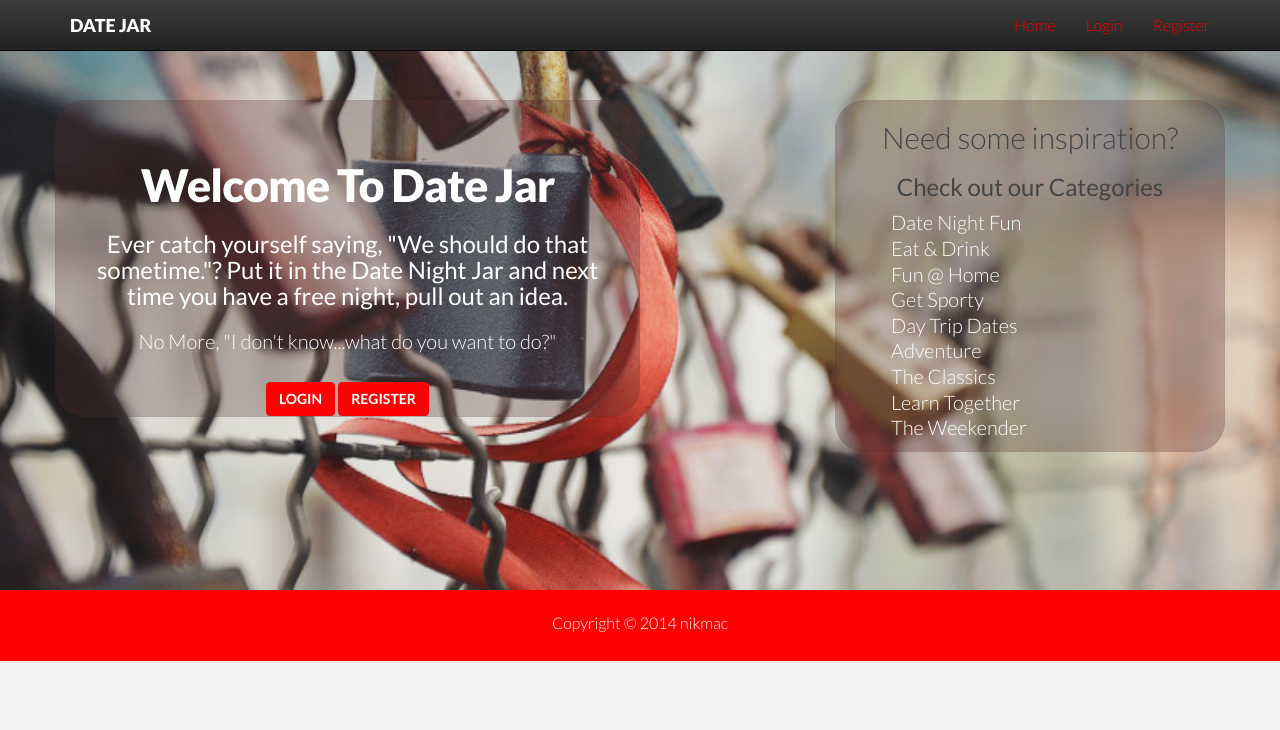
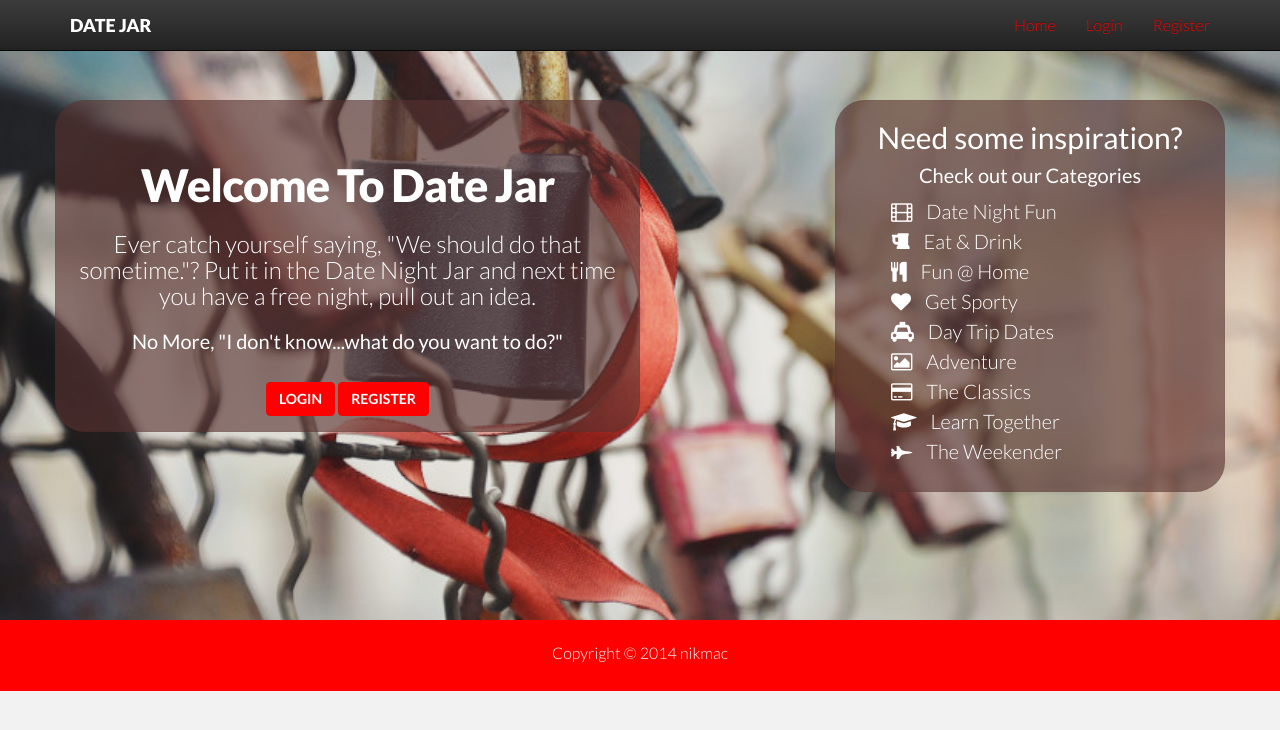
Before and after one commit to nikmac/Date-Jar, a Django app: page / in a window 1280 px wide. Shown: the top 730 px of the page. Run offline with Django 3.2, Linux system fonts and the light colour scheme; some libraries are stand-ins or nearby versions.

Commit message:
adding spunk

```diff
--- a/date_jar/static/css/style.css
+++ b/date_jar/static/css/style.css
@@ -14,8 +14,8 @@ body {
 
 h1, h2, h3, h4, h5, h6 {
     font-family: 'Lato', sans-serif;
-    font-weight: 300;
-    color: #444;
+    font-weight: 400;
+    color: #ffffff;
 }
 
 h1 {
@@ -36,6 +36,9 @@ p {
     font-size: 16px;
 }
 
+.skillstar {
+    padding-right: 10px;
+}
 
 a {
     color: white;
@@ -171,8 +174,8 @@ h2.subtitle {
 	font-size: 20px;
 }
 
-.inspiration {
-    /*padding-top: 45px;*/
+.inspiration  h1 {
+    text-align: left;
 
 }
 
@@ -180,6 +183,7 @@ h2.subtitle {
     list-style: none;
     text-align: left;
     font-size: 20px;
+    line-height: 30px;
 }
 
 .splash {
@@ -187,12 +191,15 @@ h2.subtitle {
   height: auto;
   -webkit-border-radius: 3px;
   border-radius: 30px;
-  background: rgba(89, 50, 49, 0.29);
+  background: rgba(89, 50, 49, 0.62);
   text-align: center;
+  padding-bottom: 15px;
+    margin-bottom: 15px;
 }
 
 .ever {
     color: white;
+    font-weight: 200;
 }
 
 
@@ -200,6 +207,8 @@ h2.subtitle {
 #footer {
 	background: red;
 	padding: 20px 0 5px;
+    margin-top: 30px;
+
 }
 
 p.copyright {
--- a/date_jar/templates/base_template.html
+++ b/date_jar/templates/base_template.html
@@ -15,8 +15,8 @@
 
     <!-- siimple style -->
     <link href="{% static 'css/style.css' %}" rel="stylesheet">
-
-     <link href='http://fonts.googleapis.com/css?family=Poiret+One|Josefin+Sans:400,700' rel='stylesheet' type='text/css'>
+    <link href="http://netdna.bootstrapcdn.com/font-awesome/4.1.0/css/font-awesome.min.css" rel="stylesheet">
+    <link href='http://fonts.googleapis.com/css?family=Poiret+One|Josefin+Sans:400,700' rel='stylesheet' type='text/css'>
     <link href='http://fonts.googleapis.com/css?family=Changa+One:400,400italic|Open+Sans:700italic,400,700,800' rel='stylesheet' type='text/css'>
     <meta name="viewport" content="width=device-width, initial-scale=1.0">
 
--- a/date_jar/templates/home.html
+++ b/date_jar/templates/home.html
@@ -22,17 +22,26 @@
 				</div>
                 <div class="col-lg-4 col-lg-offset-2 inspiration splash">
                     <h2>Need some inspiration?</h2>
-                    <h3>Check out our Categories</h3>
+                    <h4>Check out our Categories</h4>
                     <ul>
-                        <li><a href="{% url "date_night_fun" %}">Date Night Fun</a></li>
-                        <li><a href="{% url "eat_drink" %}">Eat & Drink</a></li>
-                        <li><a href="{% url "fun_home" %}">Fun @ Home</a></li>
-                        <li><a href="{% url "get_sporty" %}">Get Sporty</a></li>
-                        <li><a href="{% url "day_trip" %}">Day Trip Dates</a></li>
-                        <li><a href="{% url "adventure" %}">Adventure</a></li>
-                        <li><a href="{% url "classic" %}">The Classics</a></li>
-                        <li><a href="{% url "learn" %}">Learn Together</a></li>
-                        <li><a href="{% url "weekend" %}">The Weekender</a></li>
+                        <li><a href="{% url "date_night_fun" %}"><i class="fa fa-film skillstar"></i>
+ Date Night Fun</a></li>
+                        <li><a href="{% url "eat_drink" %}"><i class="fa fa-beer skillstar"></i>
+ Eat & Drink</a></li>
+                        <li><a href="{% url "fun_home" %}"><i class="fa fa-cutlery skillstar"></i>
+ Fun @ Home</a></li>
+                        <li><a href="{% url "get_sporty" %}"><i class="fa fa-heart skillstar"></i>
+ Get Sporty</a></li>
+                        <li><a href="{% url "day_trip" %}"><i class="fa fa-taxi skillstar"></i>
+ Day Trip Dates</a></li>
+                        <li><a href="{% url "adventure" %}"><i class="fa fa-picture-o skillstar"></i>
+ Adventure</a></li>
+                        <li><a href="{% url "classic" %}"><i class="fa fa-credit-card skillstar"></i>
+The Classics</a></li>
+                        <li><a href="{% url "learn" %}"><i class="fa fa-graduation-cap skillstar"></i>
+Learn Together</a></li>
+                        <li><a href="{% url "weekend" %}"><i class="fa fa-fighter-jet skillstar"></i>
+The Weekender</a></li>
                     </ul>
                 </div>
             </div>
```
